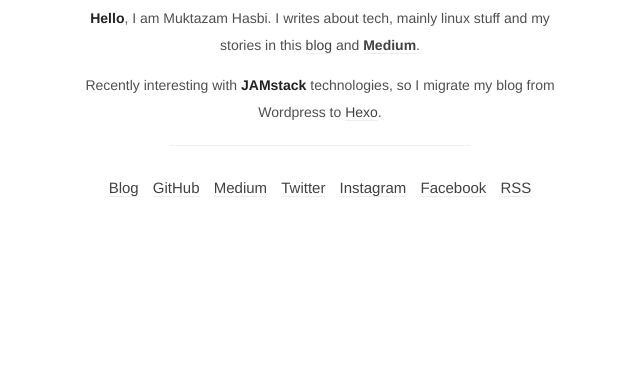
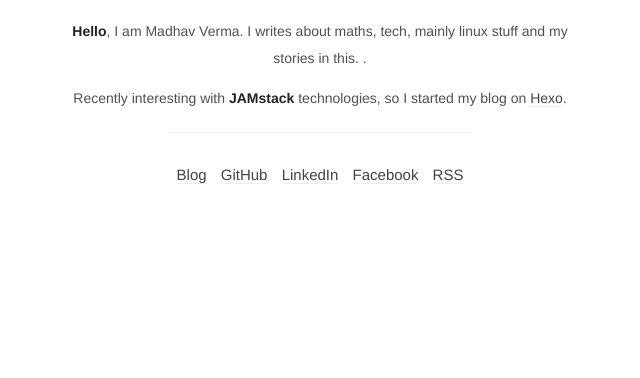
Before and after one commit to MrKoshens/MrKoshens.github.io, a plain HTML site: page index.html in a window 1280 px wide. Shown: the part 422-800 px from the top of the page, without its empty margins (320-960 px from the left). Drawn offline with Linux system fonts and the light colour scheme.

Commit message:
yeah it should work now i changed my name and stuffs

```diff
--- a/index.html
+++ b/index.html
@@ -45,15 +45,13 @@
                         </div>
                     </div>
                 </div>
-                <h1 class="nickname">Chamelemon</h1>
+                <h1 class="nickname">Mr Koshens</h1>
                 <div class="description">
                     <p></p>
-                    <p><strong>Hello</strong>, I am Muktazam Hasbi. I writes about tech, mainly linux stuff and my
-                        stories in this <a href="/stories">blog</a> and <strong><a
-                                href="https://medium.com/@muktazamhasbiashidiqi" target="_blank"
-                                rel="noopener">Medium</a></strong>. </p>
-                    <p>Recently interesting with <strong>JAMstack</strong> technologies, so I migrate my blog from
-                        Wordpress to <a href="https://hexo.io" target="_blank" rel="noopener">Hexo</a>.</p>
+                    <p><strong>Hello</strong>, I am Madhav Verma. I writes about maths, tech, mainly linux stuff and my
+                        stories in this. </strong>. </p>
+                    <p>Recently interesting with <strong>JAMstack</strong> technologies, so I started my blog on
+                         <a href="https://hexo.io" target="_blank" rel="noopener">Hexo</a>.</p>
                     <p></p>
                 </div>
             </div>
@@ -63,22 +61,17 @@
                     <a href="/stories">Blog</a>
                 </li>
                 <li>
-                    <a href="https://github.com/reorr" target="_blank" rel="noopener">GitHub</a>
+                    <a href="https://github.com/MrKoshens" target="_blank" rel="noopener">GitHub</a>
+                </li>
+
+                <li>
+                    <a href="https://www.linkedin.com/in/madhav-verma-51214b179/" target="_blank" rel="noopener">LinkedIn</a>
                 </li>
                 <li>
-                    <a href="https://medium.com/@muktazamhasbiashidiqi" target="_blank" rel="noopener">Medium</a>
+                    <a href="https://fb.com/" target="_blank" rel="noopener">Facebook</a>
                 </li>
                 <li>
-                    <a href="https://twitter.com/muktazamhasbi" target="_blank" rel="noopener">Twitter</a>
-                </li>
-                <li>
-                    <a href="https://instagram.com/muktazamhasbi" target="_blank" rel="noopener">Instagram</a>
-                </li>
-                <li>
-                    <a href="https://fb.com/muktazamhasbi" target="_blank" rel="noopener">Facebook</a>
-                </li>
-                <li>
-                    <a href="/stories/rss.xml">RSS</a>
+                    <a href="">RSS</a>
                 </li>
             </ul>
         </div>
```
